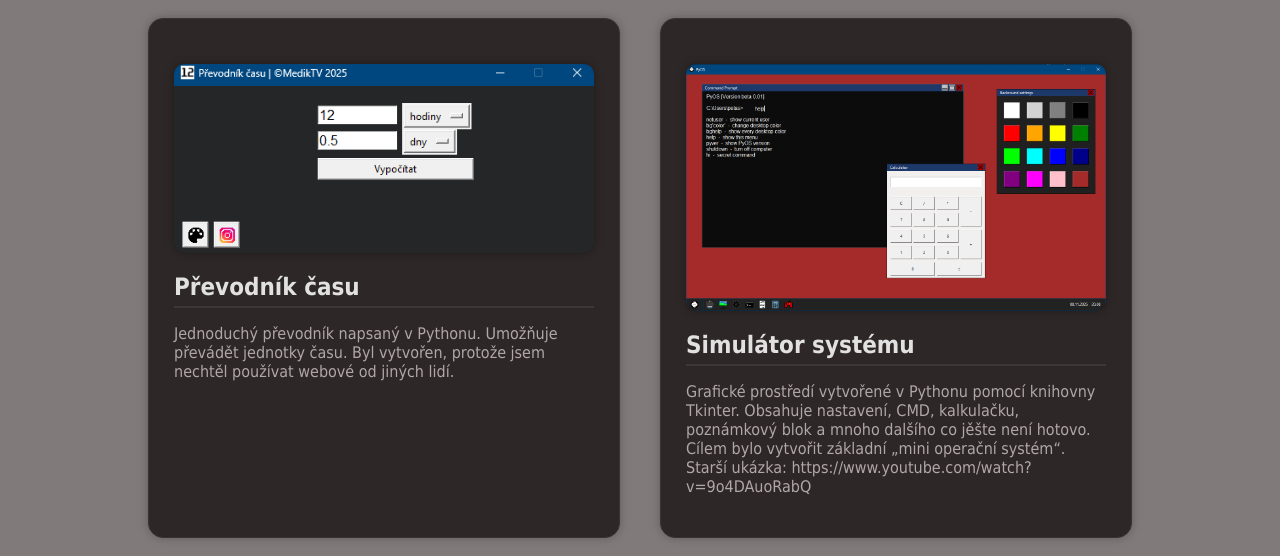
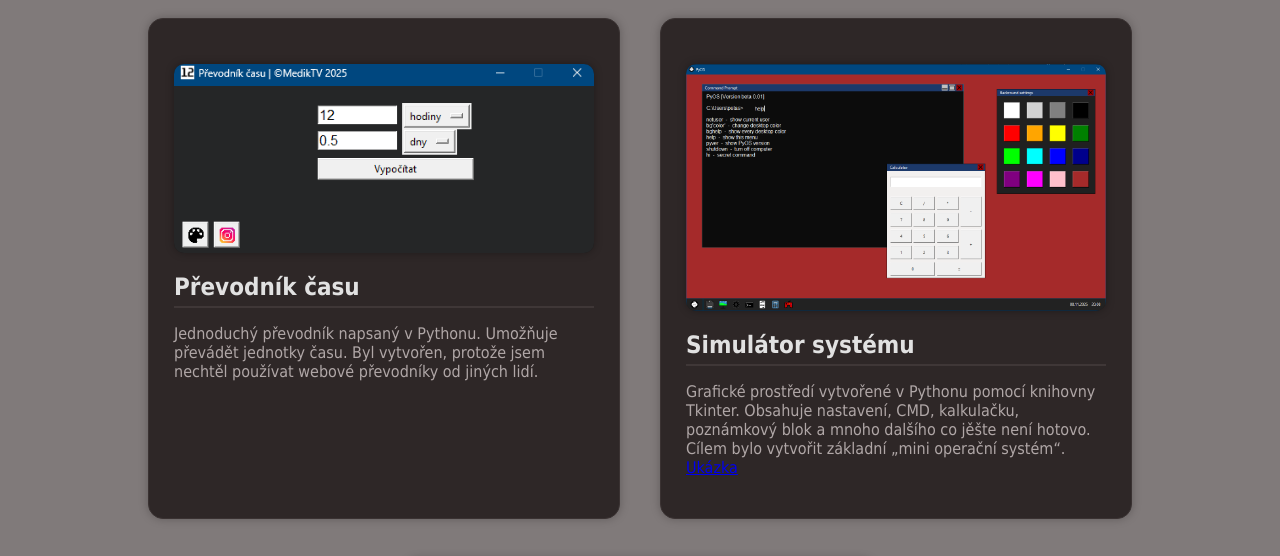
Before and after one commit to MedikTV/mediktv, a plain HTML site: page projekty.html in a window 1280 px wide. Shown: the part 191-747 px from the top of the page. Drawn offline with Linux system fonts and the light colour scheme.

Commit message:
Update projekty.html

```diff
--- a/projekty.html
+++ b/projekty.html
@@ -37,7 +37,7 @@
                 <p>
                     Jednoduchý převodník napsaný v Pythonu.
                     Umožňuje převádět jednotky času.
-                    Byl vytvořen, protože jsem nechtěl používat webové od jiných lidí.
+                    Byl vytvořen, protože jsem nechtěl používat webové převodníky od jiných lidí.
                 </p>
             </div>
         </div>
@@ -51,7 +51,8 @@
             Grafické prostředí vytvořené v Pythonu pomocí knihovny Tkinter.
             Obsahuje nastavení, CMD, kalkulačku, poznámkový blok a mnoho dalšího co jěšte není hotovo.
             Cílem bylo vytvořit základní „mini operační systém“.
-            Starší ukázka: https://www.youtube.com/watch?v=9o4DAuoRabQ
+           <a href="https://www.youtube.com/watch?v=9o4DAuoRabQ" target="_blank">Ukázka</a>
+
         </p>
     </div>
 </div>
```
